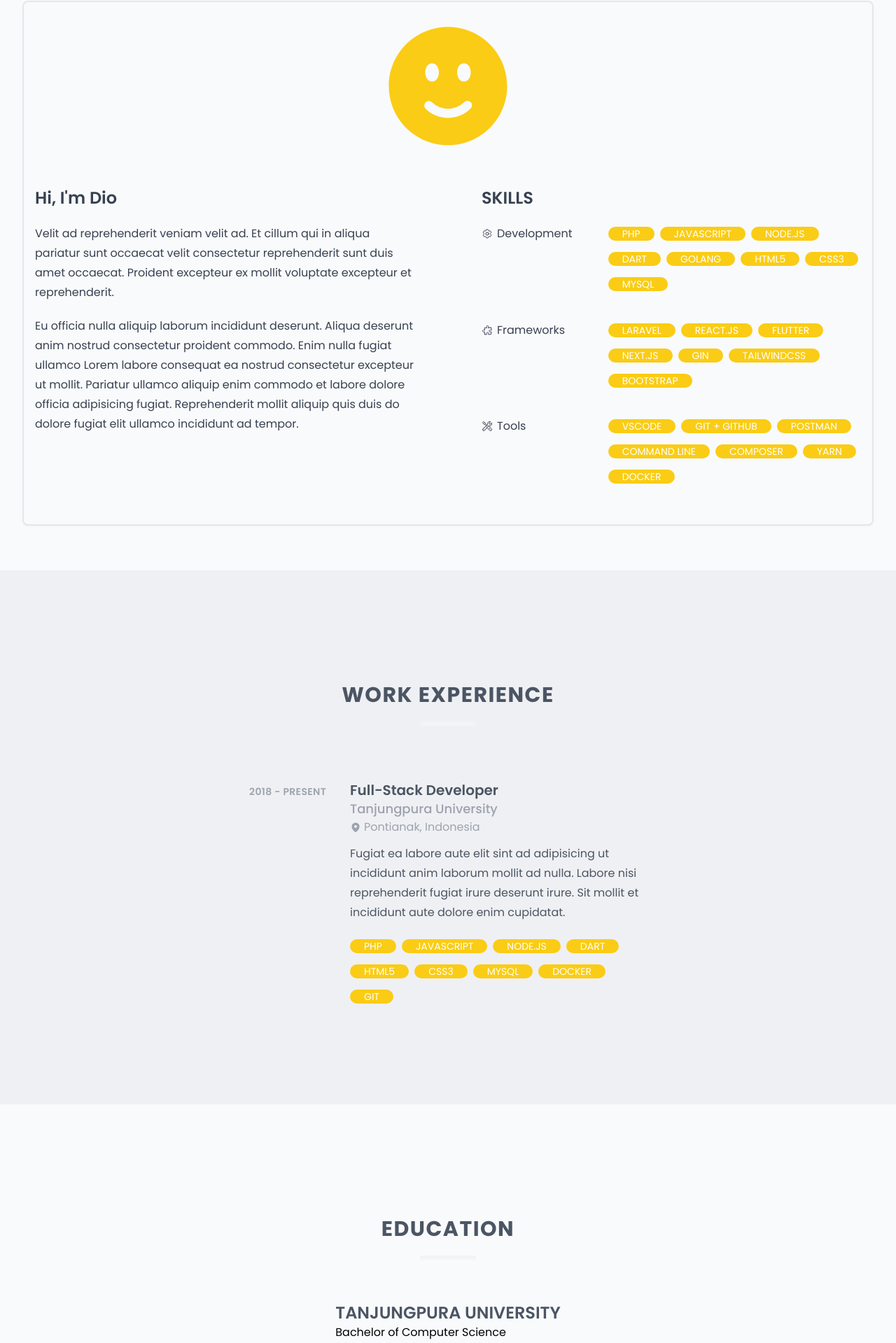
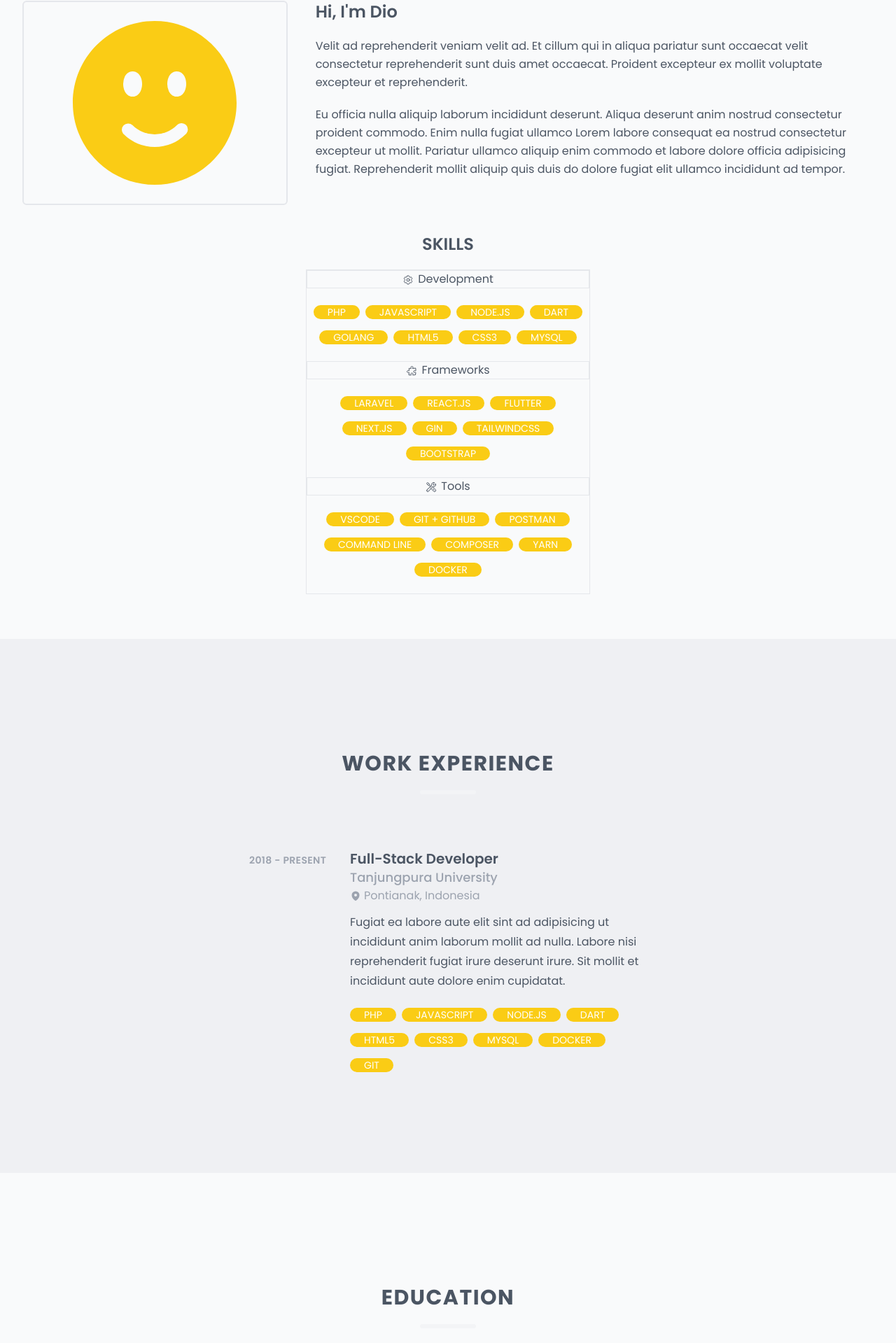
Before and after one commit to mrdiio/mrdiio.github.io, a React (Vite) app: page / in a window 1280 px wide. Shown: the part 1081-3000 px from the top of the page at 70% size. Built offline with nearby package versions, Linux system fonts and the light colour scheme.

Commit message:
Update About.jsx

```diff
--- a/src/pages/Home/About.jsx
+++ b/src/pages/Home/About.jsx
@@ -44,42 +44,49 @@ export default function About() {
         <div className="flex flex-col items-center justify-center">
           <HeadingSection title="About Me" />
 
-          <div className="container flex">
-            <div className="grid sm:grid-cols-12 gap-10 sm:gap-x-24 border-2 rounded-lg p-4 shadow-sm">
-              <div className="sm:col-span-12">
-                <HiFaceSmile className="h-52 w-auto text-yellow-400 mx-auto" />
+          <div className="container flex flex-col gap-10">
+            <div className="grid sm:grid-cols-12 gap-10 sm:gap-x-10">
+              <div className="sm:col-span-4 border border-2 rounded-md">
+                <div className="flex items-center justify-center h-full">
+                  <HiFaceSmile className="h-72 w-auto text-yellow-400" />
+                </div>
               </div>
 
-              <div className="sm:col-span-6 prose">
-                <span className="text-2xl font-semibold">Hi, I&apos;m Dio</span>
-                <p className="">
+              <div className="sm:col-span-8">
+                <div className="flex flex-col gap-5 text-gray-600 leading-relaxed">
+                  <span className="text-2xl font-semibold">
+                    Hi, I&apos;m Dio
+                  </span>
+                  <span className="">
                     Velit ad reprehenderit veniam velit ad. Et cillum qui in
-                  aliqua pariatur sunt occaecat velit consectetur reprehenderit
-                  sunt duis amet occaecat. Proident excepteur ex mollit
-                  voluptate excepteur et reprehenderit.
-                </p>
+                    aliqua pariatur sunt occaecat velit consectetur
+                    reprehenderit sunt duis amet occaecat. Proident excepteur ex
+                    mollit voluptate excepteur et reprehenderit.
+                  </span>
 
-                <p className="">
+                  <span className="">
                     Eu officia nulla aliquip laborum incididunt deserunt. Aliqua
-                  deserunt anim nostrud consectetur proident commodo. Enim nulla
-                  fugiat ullamco Lorem labore consequat ea nostrud consectetur
-                  excepteur ut mollit. Pariatur ullamco aliquip enim commodo et
-                  labore dolore officia adipisicing fugiat. Reprehenderit mollit
-                  aliquip quis duis do dolore fugiat elit ullamco incididunt ad
-                  tempor.
-                </p>
+                    deserunt anim nostrud consectetur proident commodo. Enim
+                    nulla fugiat ullamco Lorem labore consequat ea nostrud
+                    consectetur excepteur ut mollit. Pariatur ullamco aliquip
+                    enim commodo et labore dolore officia adipisicing fugiat.
+                    Reprehenderit mollit aliquip quis duis do dolore fugiat elit
+                    ullamco incididunt ad tempor.
+                  </span>
                 </div>
-              <div className="sm:col-span-6 prose">
+              </div>
+            </div>
+
+            <div className="flex flex-col gap-5 items-center text-gray-600">
               <span className="text-2xl font-semibold uppercase">Skills</span>
-                <div className="grid sm:grid-cols-6 my-5">
-                  <div className="sm:col-span-2">
-                    <div className="flex items-center">
+
+              <div className="flex flex-col sm:w-1/3 border">
+                <div className="flex flex-col items-center">
+                  <span className="border w-full text-center">
                     <HiOutlineCog6Tooth className="inline-block mr-1.5" />
                     Development
-                    </div>
-                  </div>
-                  <div className="sm:col-span-4">
-                    <ul className="mt-0 flex flex-wrap list-none p-0 gap-2 text-white text-sm uppercase">
+                  </span>
+                  <ul className="mt-0 flex flex-wrap justify-center list-none py-5 gap-2 text-white text-sm uppercase">
                     {development.map((tech, i) => (
                       <li
                         key={i + tech}
@@ -90,17 +97,13 @@ export default function About() {
                     ))}
                   </ul>
                 </div>
-                </div>
 
-                <div className="grid sm:grid-cols-6 my-5">
-                  <div className="sm:col-span-2">
-                    <div className="flex items-center">
+                <div className="flex flex-col items-center">
+                  <span className="border w-full text-center">
                     <HiOutlinePuzzlePiece className="inline-block mr-1.5" />
                     Frameworks
-                    </div>
-                  </div>
-                  <div className="sm:col-span-4">
-                    <ul className="mt-0 flex flex-wrap list-none p-0 gap-2 text-white text-sm uppercase">
+                  </span>
+                  <ul className="mt-0 flex flex-wrap justify-center list-none py-5 gap-2 text-white text-sm uppercase">
                     {frameworks.map((tech, i) => (
                       <li
                         key={i + tech}
@@ -111,17 +114,13 @@ export default function About() {
                     ))}
                   </ul>
                 </div>
-                </div>
 
-                <div className="grid sm:grid-cols-6 my-5">
-                  <div className="sm:col-span-2">
-                    <div className="flex items-center">
+                <div className="flex flex-col items-center">
+                  <span className="border w-full text-center">
                     <HiOutlineWrenchScrewdriver className="inline-block mr-1.5" />
                     Tools
-                    </div>
-                  </div>
-                  <div className="sm:col-span-4">
-                    <ul className="mt-0 flex flex-wrap list-none p-0 gap-2 text-white text-sm uppercase">
+                  </span>
+                  <ul className="mt-0 flex flex-wrap justify-center list-none py-5 gap-2 text-white text-sm uppercase">
                     {tools.map((tech, i) => (
                       <li
                         key={i + tech}
@@ -138,6 +137,5 @@ export default function About() {
         </div>
       </div>
     </div>
-    </div>
   );
 }
--- a/src/pages/Home/Education.jsx
+++ b/src/pages/Home/Education.jsx
@@ -1,7 +1,7 @@
 import HeadingSection from '../../components/HeadingSection';
 
 export default function Education() {
-  const experience = [
+  const education = [
     {
       title: 'Bachelor of Computer Science',
       university: 'Tanjungpura University',
@@ -19,13 +19,19 @@ export default function Education() {
           <HeadingSection title="Education" />
 
           <div className="container flex flex-col items-center gap-5">
-            {experience.map((exp, i) => (
-              <div key={i} className="flex flex-col justify-center">
-                <div className="text-2xl font-semibold text-gray-600 uppercase">
+            {education.map((exp, i) => (
+              <div
+                key={i}
+                className="flex flex-col justify-center items-center text-gray-600 leading-10 border-2 border-gray-200 rounded-md p-5"
+              >
+                <div className="text-2xl font-bold uppercase">
                   {exp.university}
                 </div>
-                <div className="">{exp.title}</div>
-                <div className="">{exp.graduation}</div>
+                <span className="tracking-widest">{exp.title}</span>
+                <div className="text-sm">
+                  <span className="font-medium ">Graduated : </span>
+                  {exp.graduation}
+                </div>
               </div>
             ))}
           </div>
--- a/src/pages/Home/Project.jsx
+++ b/src/pages/Home/Project.jsx
@@ -2,7 +2,7 @@ import HeadingSection from '../../components/HeadingSection';
 
 export default function Project() {
   return (
-    <div id="projects" className="pt-24 py-10 h-screen bg-gray-200/50">
+    <div id="projects" className="pt-24 py-10 min-h-screen bg-gray-200/50">
       <div className="container mx-auto px-8 py-6">
         <div className="flex flex-col items-center justify-center">
           <HeadingSection title="Projects" />
```
Lines whose indentation alone changed are shown as unchanged.
